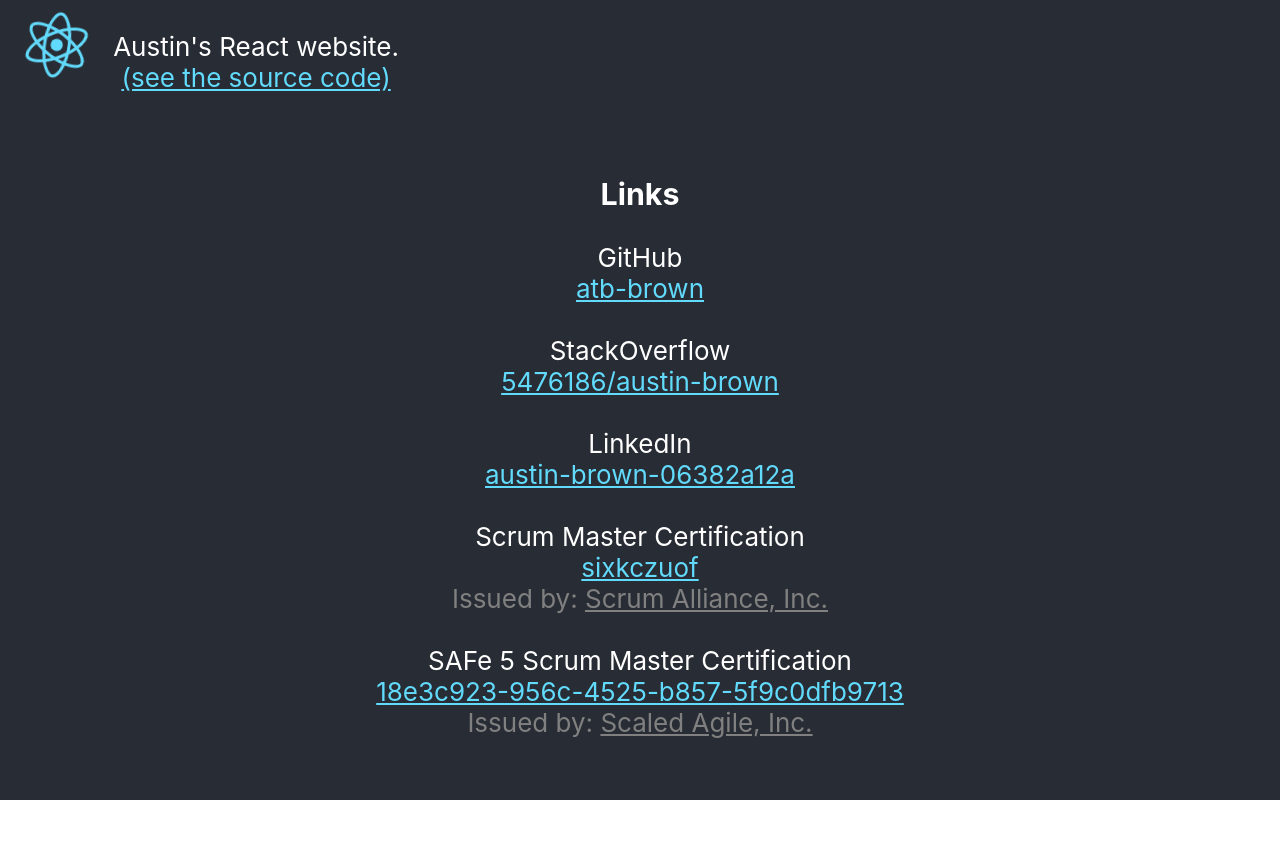
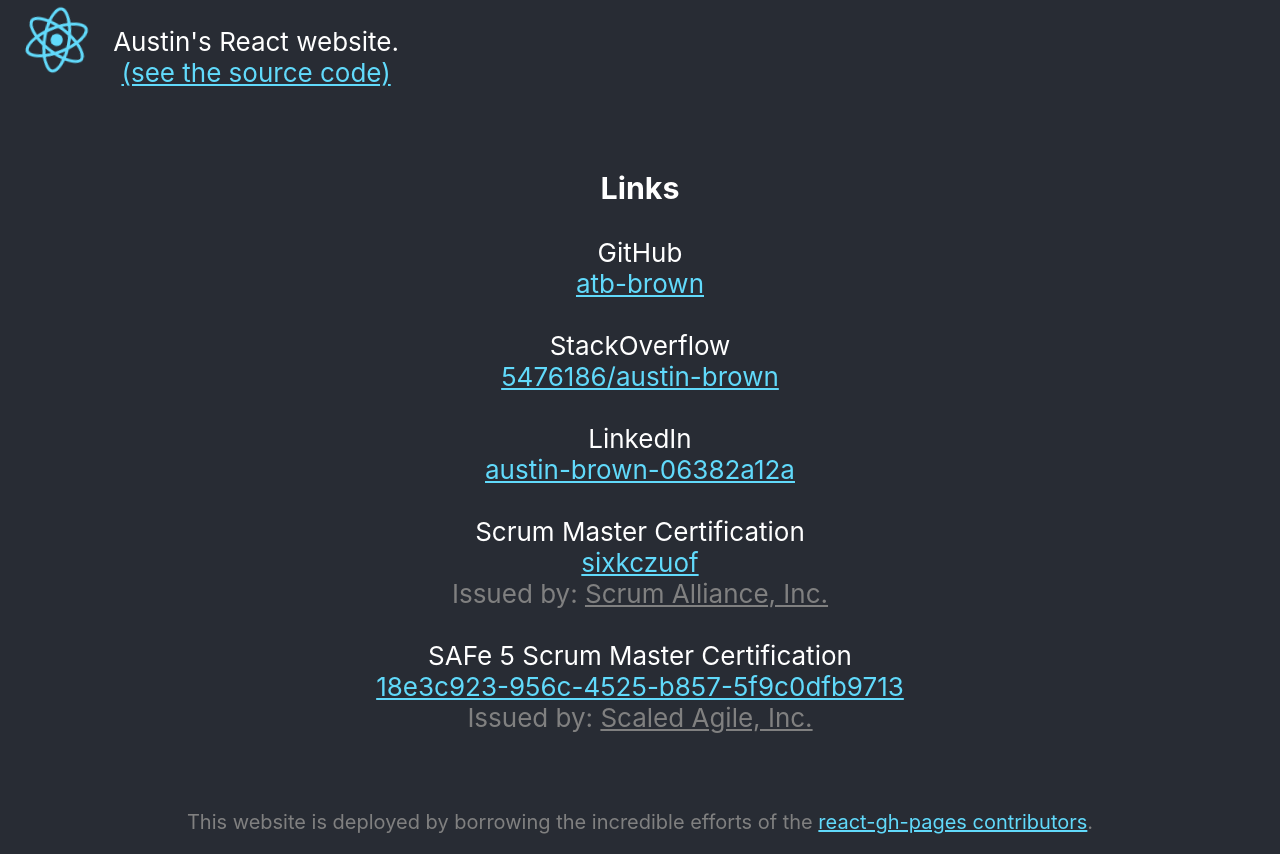
Before and after one commit to atb-brown/austin, a React (Create React App) app: page / in a window 1280 px wide. Before the commit the page ends 800 px from the top, so only its background shows below. Built offline with nearby package versions, Linux system fonts and the light colour scheme.

Commit message:
Add react-gh-pages Shoutout

```diff
--- a/src/app/App.tsx
+++ b/src/app/App.tsx
@@ -50,6 +50,16 @@
             issuerLink="https://scaledagile.com/"
           />
         </p>
+        <p className="App-soft-text" style={{ fontSize: 20 }}>
+          This website is deployed by borrowing the incredible efforts of the{" "}
+          <a
+            className="App-link"
+            href="https://github.com/gitname/react-gh-pages"
+          >
+            react-gh-pages contributors
+          </a>
+          .
+        </p>
       </header>
     </div>
   );
```
Also changed, not shown: 1 other file (tests, documents, lock files or other folders).
